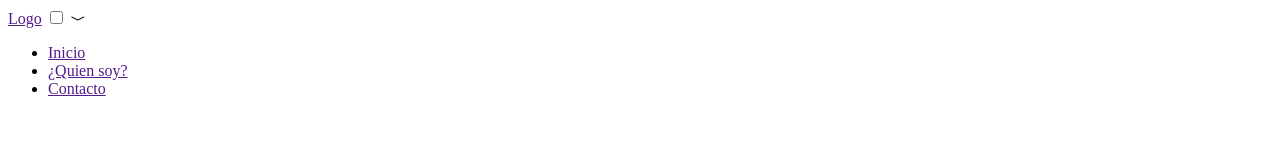
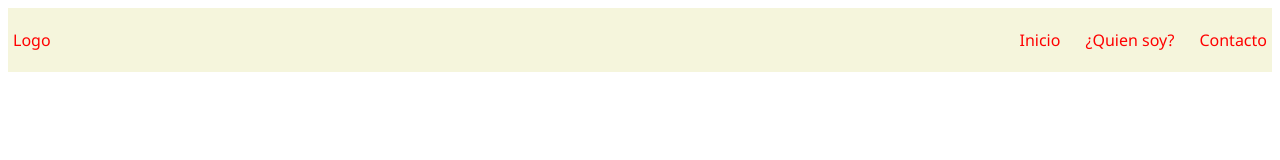
Before and after one commit to Kelvinxavier28/Prueba1, a plain HTML site: page index.html in a window 1280 px wide. Drawn offline with nearby package versions, Linux system fonts and the light colour scheme; files that its build step writes are made by us from their sources; the site is published under a folder, as on GitHub Pages, so addresses that start at the root find nothing.

Commit message:
Update index.html

```diff
--- a/index.html
+++ b/index.html
@@ -6,7 +6,7 @@
     <meta name="viewport" content="width=device-width, initial-scale=1.0">
     <title>NAV</title>
     <link rel="stylesheet" href="https://cdn.jsdelivr.net/npm/bootstrap-icons@1.8.1/font/bootstrap-icons.css">
-    <link rel="stylesheet" href="/CSS/Barra.css">
+    <link rel="stylesheet" href="Barra.css">
 </head>
 <body>
     <nav class="navbar">
```
